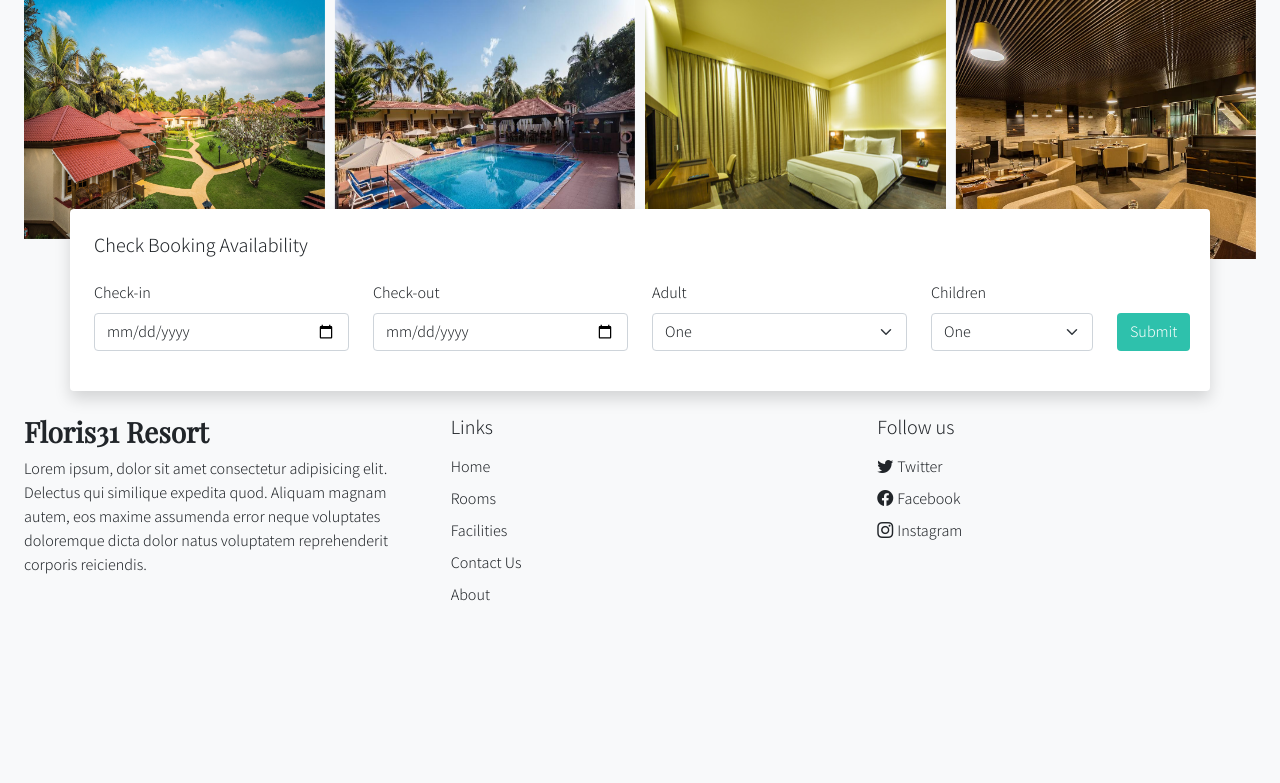
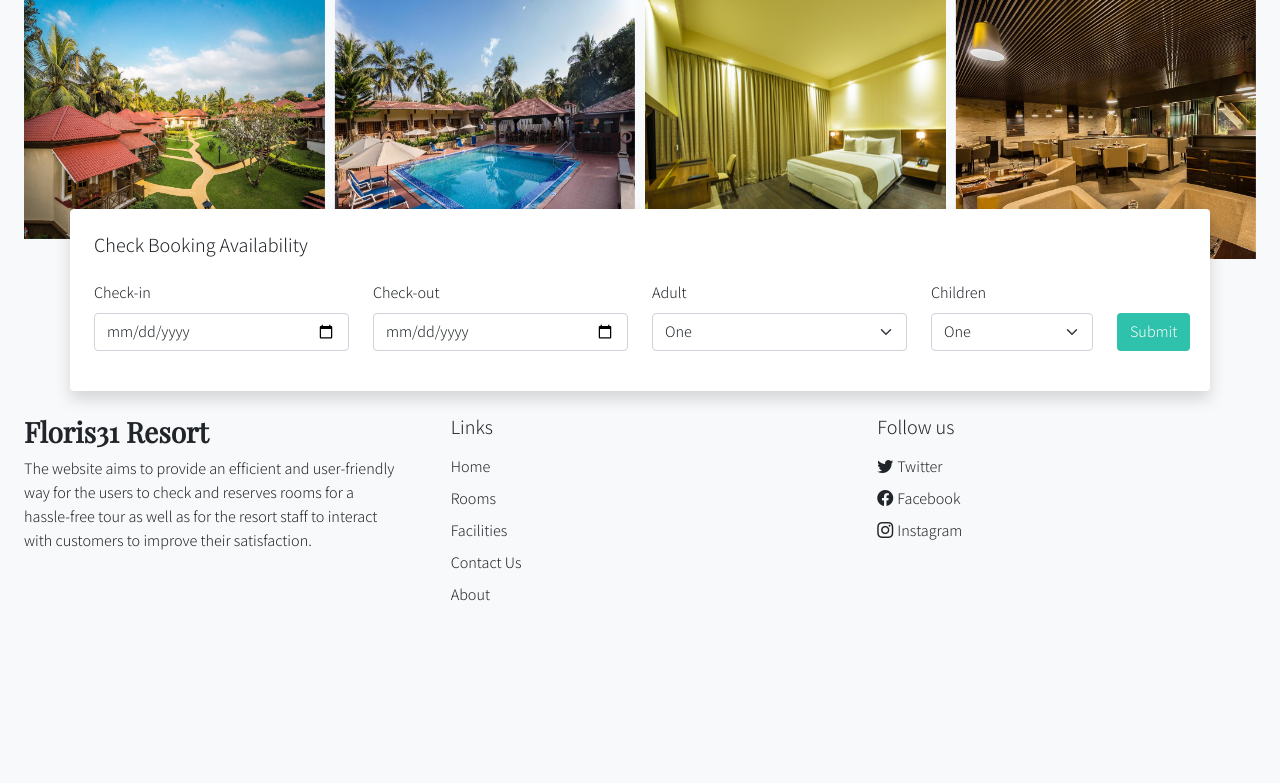
Before and after one commit to Vishwparmar/floris31website, a PHP site: page / in a window 1280 px wide. Shown: the part 643-1426 px from the top of the page. Run offline with PHP 8.4, Linux system fonts and the light colour scheme; some web fonts are replaced.

Commit message:
footer updated

```diff
--- a/index.php
+++ b/index.php
@@ -292,10 +292,7 @@
             <div class="col-lg-4 p-4">
                 <h3 class="h-font fw-bold fs-3">Floris31 Resort </h3>
                 <p>
-                    Lorem ipsum, dolor sit amet consectetur adipisicing elit.
-                    Delectus qui similique expedita quod. Aliquam magnam autem,
-                    eos maxime assumenda error neque voluptates doloremque dicta dolor natus
-                    voluptatem reprehenderit corporis reiciendis.
+                    The website aims to provide an efficient and user-friendly way for the users to check and reserves rooms for a hassle-free tour as well as for the resort staff to interact with customers to improve their satisfaction.
                 </p>
             </div>
             <div class="col-lg-4 p-4">
```
